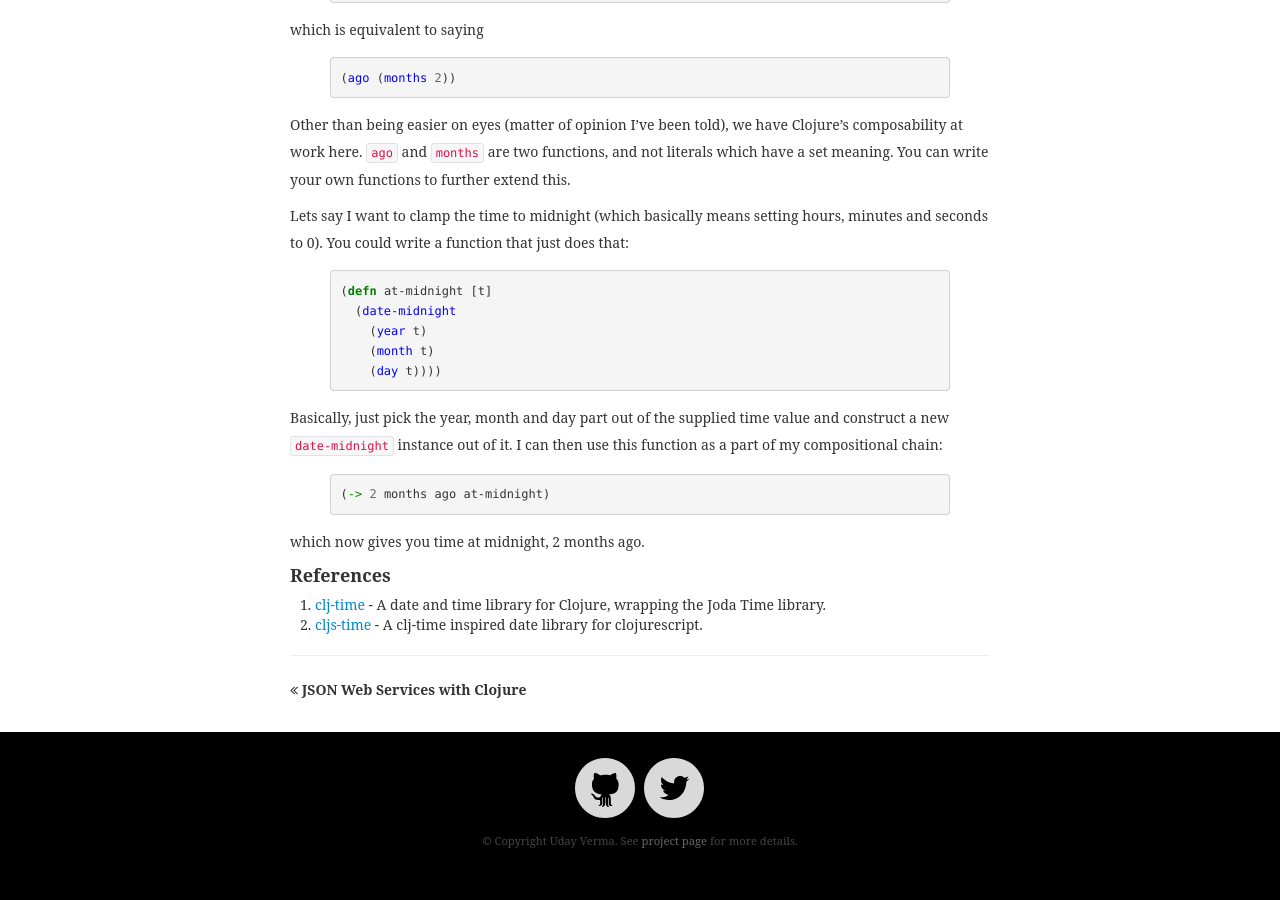
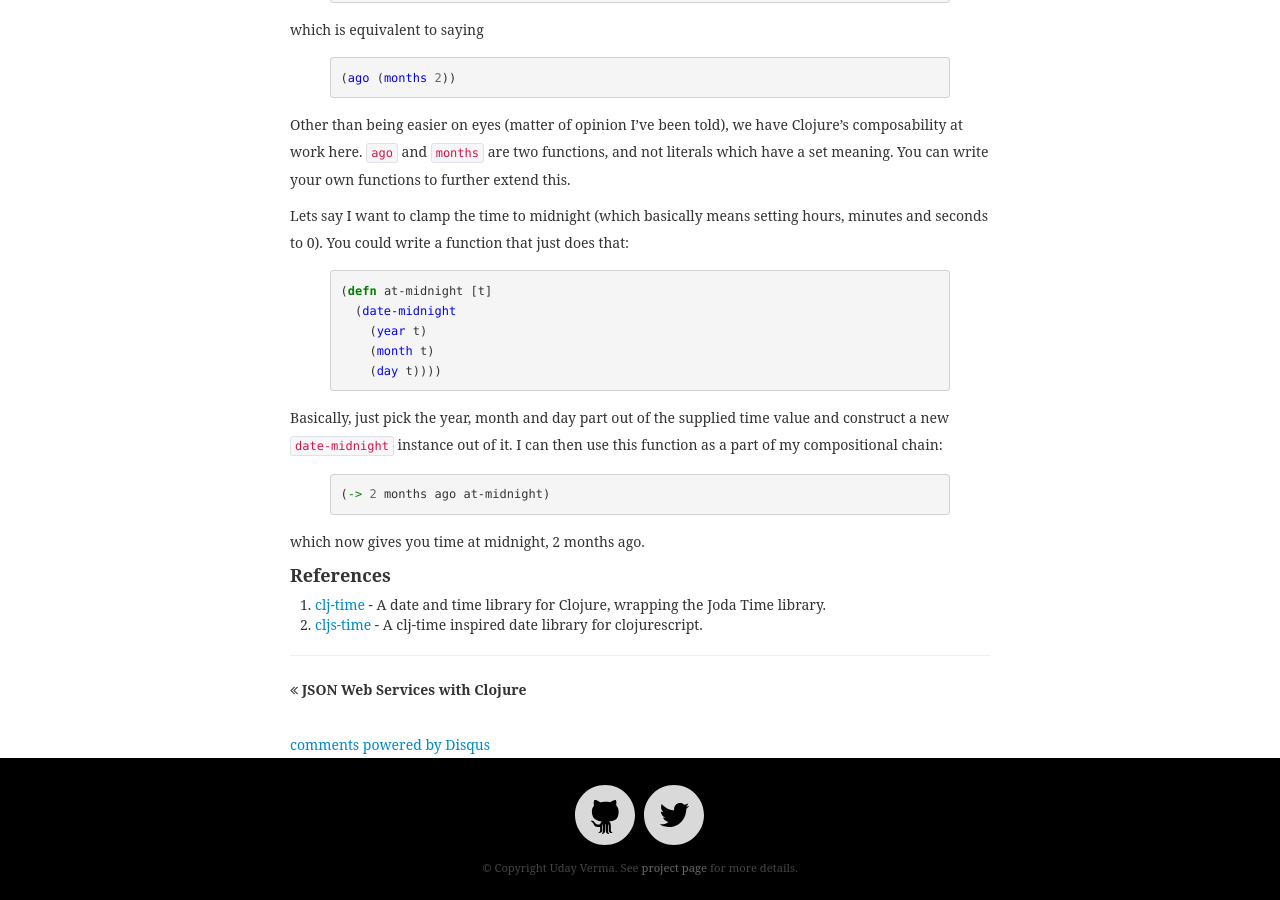
Before and after one commit to achikin/verma.github.io, a Jekyll site: the page built from _posts/2014-08-20-playing-with-dates.md, in a window 1280 px wide and 900 px high, scrolled down 754 px. Built offline with Jekyll 4.4.1, drawn with Linux system fonts in a browser that asks for light colours; some web fonts are replaced; comment, search, counter and statistics services are not loaded; before the commit the page ends 1627 px from its top, so only the background shows below that.

Commit message:
Add disqus

```diff
--- a/_layouts/post_page.html
+++ b/_layouts/post_page.html
@@ -26,6 +26,25 @@
 							<a rel="next" style="float:right" class="a-hover"href="{{ page.next.url }}">{{ page.next.title }} <i class=" icon-double-angle-right"></i></a>
 					{% endif %}
 				</section>
+				<section>
+					{% if page.comments %}
+					<div id="disqus_thread"></div>
+					<script type="text/javascript">
+					/* * * CONFIGURATION VARIABLES: EDIT BEFORE PASTING INTO YOUR WEBPAGE * * */
+					var disqus_shortname = 'verma-blog'; // required: replace example with your forum shortname
+
+					/* * * DON'T EDIT BELOW THIS LINE * * */
+					(function() {
+					 var dsq = document.createElement('script'); dsq.type = 'text/javascript'; dsq.async = true;
+					 dsq.src = '//' + disqus_shortname + '.disqus.com/embed.js';
+					 (document.getElementsByTagName('head')[0] || document.getElementsByTagName('body')[0]).appendChild(dsq);
+					 })();
+					</script>
+					<noscript>Please enable JavaScript to view the <a href="http://disqus.com/?ref_noscript">comments powered by Disqus.</a></noscript>
+					<a href="http://disqus.com" class="dsq-brlink">comments powered by <span class="logo-disqus">Disqus</span></a>
+
+					{% endif %}
+				</section>
 			</article>
 		</div>
 	</section>
```
Also changed, not shown: _posts/2014-08-19-json-web-services-with-clojure.md (+1 -0 lines), _posts/2014-08-20-playing-with-dates.md (+1 -0 lines).
